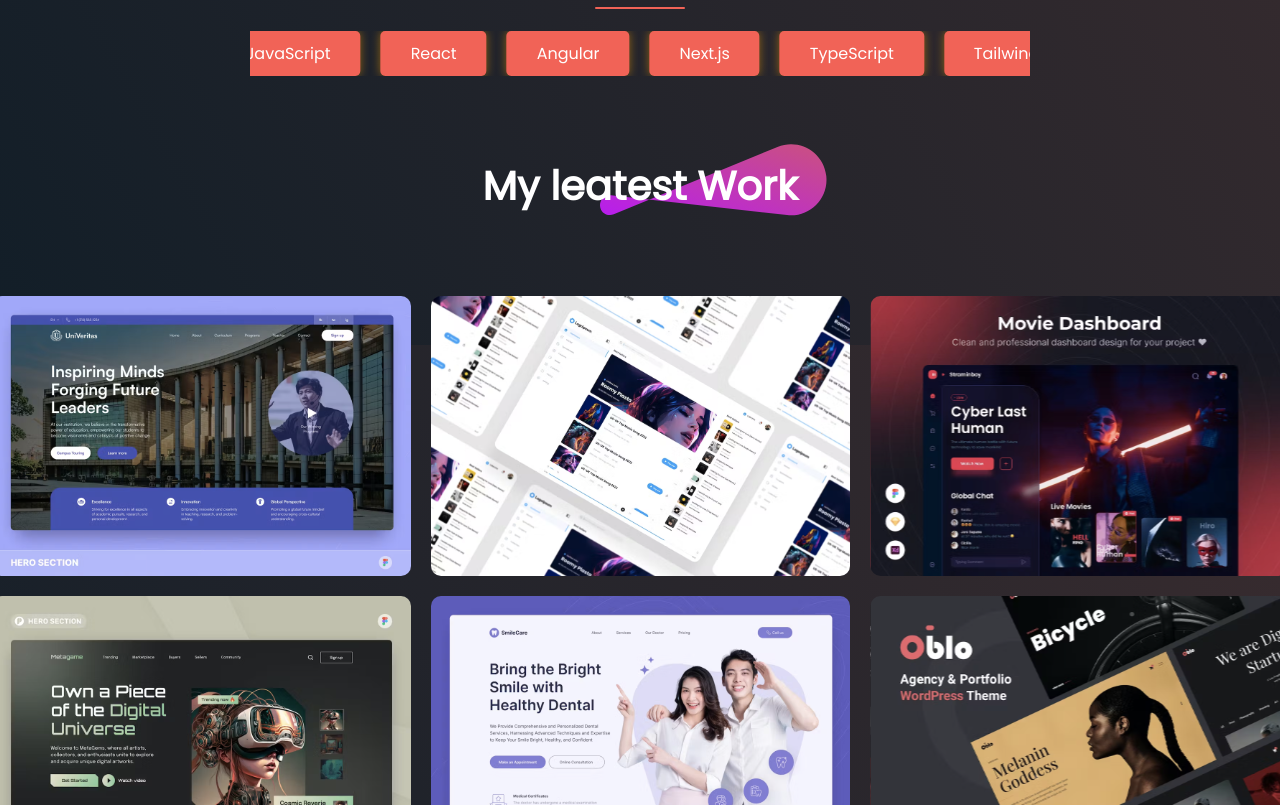
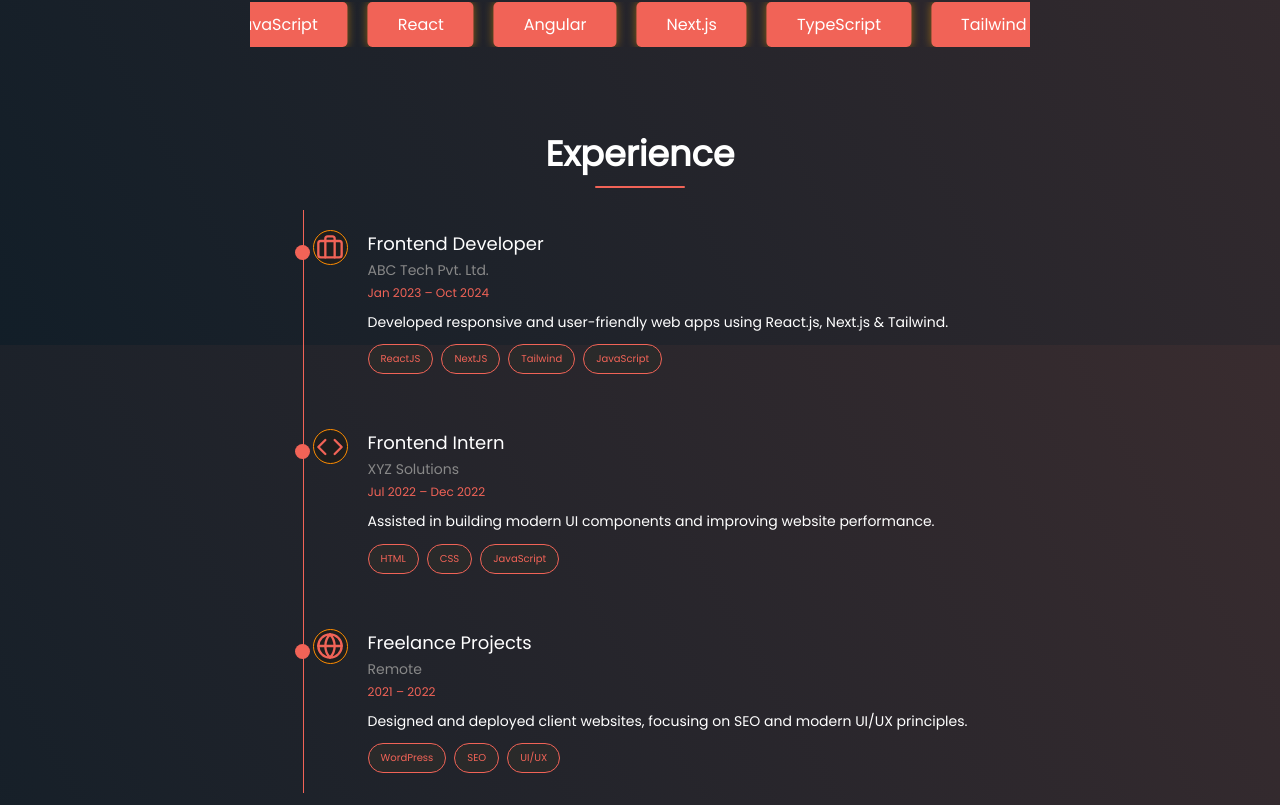
Before and after one commit to sgsayani/protfolio-react, a React (Vite) app: page / in a window 1280 px wide. Shown: the part 1255-2060 px from the top of the page. Built offline with nearby package versions, Linux system fonts and the light colour scheme.

Commit message:
experience css

```diff
--- a/package.json
+++ b/package.json
@@ -11,6 +11,7 @@
   },
   "dependencies": {
     "aos": "^2.3.4",
+    "lucide-react": "^0.546.0",
     "react": "^19.1.1",
     "react-anchor-link-smooth-scroll": "^1.0.12",
     "react-dom": "^19.1.1",
--- a/src/App.jsx
+++ b/src/App.jsx
@@ -8,6 +8,7 @@ import Contact from './components/Contact/Contact'
 import Footer from './components/Footer/Footer'
 import ScrollToTopButton from './components/ScrollToTopButton/ScrollToTopButton'
 import Skills from './components/Skills/Skills'
+import Experience from './components/Experience/Experience'
 
 const App = () => {
   return (
@@ -17,6 +18,7 @@ const App = () => {
       <About/>
       {/* <Services/> */}
       <Skills/>
+      <Experience/>
       <Mywork/>
       <Contact/>
       <Footer/>
--- a/src/components/About/About.css
+++ b/src/components/About/About.css
@@ -13,7 +13,7 @@
 }
 
 .about-heading {
-  font-size: 40px;
+  font-size: 35px;
   font-weight: 600;
   padding: 0px 30px;
   position: relative;
--- /dev/null
+++ b/src/components/Experience/Experience.css
@@ -0,0 +1,188 @@
+.experience {
+  display: flex;
+  flex-direction: column;
+  align-items: center;
+  margin: 50px 150px;
+  gap: 30px;
+}
+
+.experience-heading {
+  font-size: 35px;
+  font-weight: 600;
+  position: relative;
+}
+
+.experience-heading::after {
+  content: "";
+  position: absolute;
+  bottom: -8px;
+  left: 50%;
+  transform: translateX(-50%);
+  height: 2px;
+  background: #f16357;
+  width: 0;
+  border-radius: 2px;
+  animation: lineGrow 3s ease forwards;
+}
+
+@keyframes lineGrow {
+  0% { width: 0; }
+  100% { width: 90px; }
+}
+
+
+
+.experience-container {
+  display: flex;
+  flex-direction: column;
+  position: relative;
+  gap: 15px;
+}
+
+.experience-container::before {
+  content: "";
+  position: absolute;
+  left: 10px;
+  top: 0;
+  bottom: 0;
+  width: 1px;
+  background: #f16357;
+}
+
+.experience-item {
+  display: flex;
+  gap: 20px;
+  position: relative;
+  padding-left: 30px;
+  /* background: rgba(255, 255, 255, 0.02); */
+  /* border: 1px solid rgba(255, 255, 255, 0.08); */
+  /* border-radius: 12px; */
+  padding: 20px;
+  transition: all 0.4s ease;
+}
+
+/* ✨ Hover effect for the card */
+.experience-item:hover {
+  background: rgba(255, 140, 0, 0.05);
+  border-color: #f16357;
+  transform: translateY(-5px);
+  box-shadow: 0 6px 15px rgba(255, 140, 0, 0.2);
+   cursor: pointer;
+}
+
+.experience-item::before {
+  content: "";
+  position: absolute;
+  left: 2px;
+  top: 35px;
+  width: 15px;
+  height: 15px;
+  background: #f16357;
+  border-radius: 50%;
+  z-index: 1;
+  transition: background 0.3s ease;
+}
+
+.experience-item:hover::before {
+  background: #f16357;
+}
+
+.experience-icon {
+  display: flex;
+  justify-content: center;
+  align-items: center;
+  min-width: 35px;
+  height: 35px;
+  background: #1e1e1e;
+  border: 1px solid #ff8c00;
+  border-radius: 50%;
+  color: #f16357;
+  transition: all 0.3s ease;
+}
+
+/* ✨ Icon hover effect */
+.experience-item:hover .experience-icon {
+  background: #f16357;
+  color: #fff;
+  transform: scale(1.1);
+   cursor: pointer;
+}
+
+.experience-details {
+  display: flex;
+  flex-direction: column;
+  gap: 3px;
+}
+
+.experience-details h2 {
+  font-size: 18px;
+  font-weight: 300;
+}
+
+.experience-details h3 {
+  font-size: 14px;
+  font-weight: 300;
+  color: #888;
+}
+
+.experience-date {
+  font-size: 12px;
+  color: #f16357;
+  font-weight: 300;
+}
+
+.experience-desc {
+  font-size: 14px;
+  line-height: 1.6;
+  margin-top: 6px;
+}
+
+.experience-skills {
+  display: flex;
+  flex-wrap: wrap;
+  gap: 8px;
+  margin-top: 8px;
+}
+
+.experience-skills span {
+  background: #2a2a2a;
+  padding: 6px 12px;
+  border-radius: 20px;
+  font-size: 10px;
+  color: #f16357;
+  border: 1px solid #f16357;
+  transition: all 0.3s ease;
+  cursor: default;
+}
+
+/* ✨ Skill hover effect */
+.experience-skills span:hover {
+  background: #f16357;
+  color: #fff;
+  transform: scale(1.05);
+  cursor: pointer;
+}
+
+/* Responsive */
+@media (max-width: 768px) {
+  .experience {
+    margin: 50px 40px;
+  }
+
+  .experience-item {
+    flex-direction: column;
+    padding-left: 70px;
+  }
+
+  .experience-icon {
+    margin-bottom: 10px;
+  }
+
+  .experience-container::before {
+    left: 30px;
+  }
+
+  .experience-item::before {
+    left: 20px;
+  }
+}
--- /dev/null
+++ b/src/components/Experience/Experience.jsx
@@ -0,0 +1,75 @@
+import React from 'react'
+import './Experience.css'
+import { Briefcase, Code, Globe } from 'lucide-react'  // make sure lucide-react is installed
+
+const Experience = () => {
+    return (
+        <div id='experience' className='experience'>
+            <h1 className='experience-heading'>Experience</h1>
+
+            <div className='experience-container'>
+
+                <div className='experience-item'>
+                    <div className='experience-icon'>
+                        <Briefcase size={28} />
+                    </div>
+                    <div className='experience-details'>
+                        <h2>Frontend Developer</h2>
+                        <h3>ABC Tech Pvt. Ltd.</h3>
+                        <p className='experience-date'>Jan 2023 – Oct 2024</p>
+                        <p className='experience-desc'>
+                            Developed responsive and user-friendly web apps using React.js, Next.js & Tailwind.
+                        </p>
+                        <div className='experience-skills'>
+                            <span>ReactJS</span>
+                            <span>NextJS</span>
+                            <span>Tailwind</span>
+                            <span>JavaScript</span>
+                        </div>
+                    </div>
+                </div>
+
+                <div className='experience-item'>
+                    <div className='experience-icon'>
+                        <Code size={28} />
+                    </div>
+                    <div className='experience-details'>
+                        <h2>Frontend Intern</h2>
+                        <h3>XYZ Solutions</h3>
+                        <p className='experience-date'>Jul 2022 – Dec 2022</p>
+                        <p className='experience-desc'>
+                            Assisted in building modern UI components and improving website performance.
+                        </p>
+                        <div className='experience-skills'>
+                            <span>HTML</span>
+                            <span>CSS</span>
+                            <span>JavaScript</span>
+                        </div>
+                    </div>
+                </div>
+
+                <div className='experience-item'>
+                    <div className='experience-icon'>
+                        <Globe size={28} />
+                    </div>
+                    <div className='experience-details'>
+                        <h2>Freelance Projects</h2>
+                        <h3>Remote</h3>
+                        <p className='experience-date'>2021 – 2022</p>
+                        <p className='experience-desc'>
+                            Designed and deployed client websites, focusing on SEO and modern UI/UX principles.
+                        </p>
+                        <div className='experience-skills'>
+                            <span>WordPress</span>
+                            <span>SEO</span>
+                            <span>UI/UX</span>
+                        </div>
+                    </div>
+                </div>
+
+            </div>
+        </div>
+    )
+}
+
+export default Experience
--- a/src/components/Navbar/Navbar.jsx
+++ b/src/components/Navbar/Navbar.jsx
@@ -37,15 +37,15 @@ const Navbar = () => {
           <AnchorLink className={`anchor-link ${menu === "about" ? "active" : ""}`} offset={50} href='#about' onClick={() => setMenu("about")}> About</AnchorLink>
         </li>
 
-        <li>
+        {/* <li>
           <AnchorLink className={`anchor-link ${menu === "services" ? "active" : ""}`} offset={50} href='#services' onClick={() => setMenu("services")}> Skills</AnchorLink>
-        </li>
+        </li> */}
 
         <li>
           <AnchorLink
             className={`anchor-link ${menu === "experience" ? "active" : ""}`}
             offset={50}
-            href='#work'
+            href='#experience'
             onClick={() => setMenu("experience")}
           >
             Experience
--- a/src/components/ScrollToTopButton/ScrollToTopButton.css
+++ b/src/components/ScrollToTopButton/ScrollToTopButton.css
@@ -2,7 +2,7 @@
   position: fixed;
   bottom: 30px;
   right: 30px;
-  background-color: #ff7b00;
+  background-color: #f16357;
   color: white;
   border: none;
   outline: none;
@@ -16,6 +16,6 @@
 }
 
 .scroll-to-top:hover {
-  background-color: #ff9500;
+  background-color: #f16357;
   transform: translateY(-3px);
 }
--- a/src/components/Skills/Skills.css
+++ b/src/components/Skills/Skills.css
@@ -21,7 +21,7 @@
 }
 
 .skills-heading{
-  font-size: 40px;
+  font-size: 25px;
   font-weight: 600;
   padding: 0px 30px;
   position: relative;
@@ -73,6 +73,7 @@
 
 .skill-item:hover {
   transform: scale(1.1);
+  cursor: pointer;
   background: linear-gradient(90deg, #ff8c00, #ff5e00);
 }
 
--- a/src/components/Skills/Skills.jsx
+++ b/src/components/Skills/Skills.jsx
@@ -11,7 +11,7 @@ const Skills = () => {
   return (
     <div id='services' className='skills'>
       <div className="skills-title">
-        <h1 className="skills-heading">My Skills</h1>
+        <h1 className="skills-heading">Stacks I use</h1>
         {/* <img src={theme_pattern} alt="" /> */}
       </div>
 
```
Also changed, not shown: 1 other file (tests, documents, lock files or other folders).
